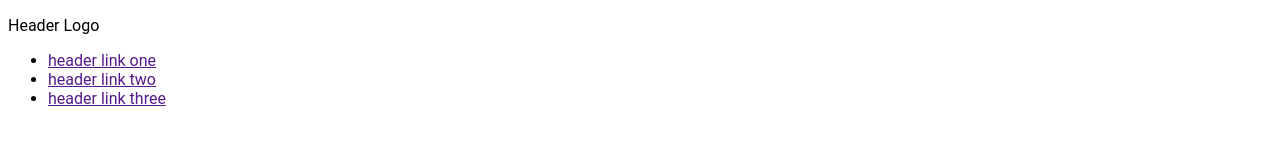
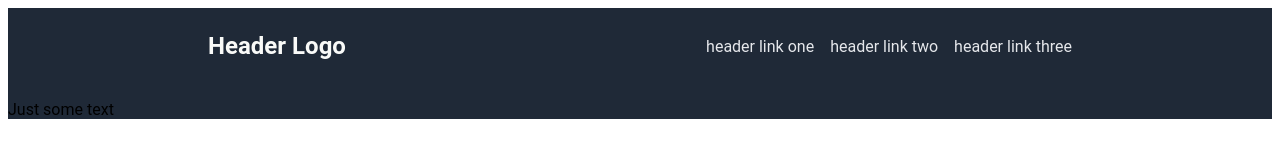
Before and after one commit to mandi628/landing-page-project, a plain HTML site: page index.html in a window 1280 px wide. Drawn offline with Linux system fonts and the light colour scheme.

Commit message:
Add header css

```diff
--- a/index.html
+++ b/index.html
@@ -7,6 +7,7 @@
     <title>Landing Page Project</title>
 </head>
 <body>
+    <div class="hero-banner">
     <div class="header">
         <p class="logo">Header Logo</p>
         <ul class="links">
@@ -16,7 +17,8 @@
         </ul>
     </div>
     <div class="hero-text">
-
+        <p>Just some text</p>
+    </div>
     </div>
     <div class="information">
 
--- a/style.css
+++ b/style.css
@@ -1,3 +1,41 @@
-* {
+body {
     font-family: Roboto, sans-serif;
 }
+
+.hero-banner {
+    background-color: #1F2937;
+    margin: 0;
+    padding: 0;
+    width: 100%;
+}
+
+.header {
+    display: flex;
+    justify-content: space-between;
+    size-adjust: center;
+    margin: 0;
+    padding: 0 200px;
+    gap: 16px;
+}
+
+.logo {
+    font-size: 24px;
+    font-weight: bold;
+    color: #f9faf8;
+}
+
+ul {
+    list-style: none;
+    color: #f9faf8;
+    display: flex;
+    align-items: center;
+    justify-content: space-between;
+    margin: 0;
+    padding: 0;
+    gap: 16px;
+}
+
+a {
+    color: #e5e7eb;
+    text-decoration: none;
+}
```
